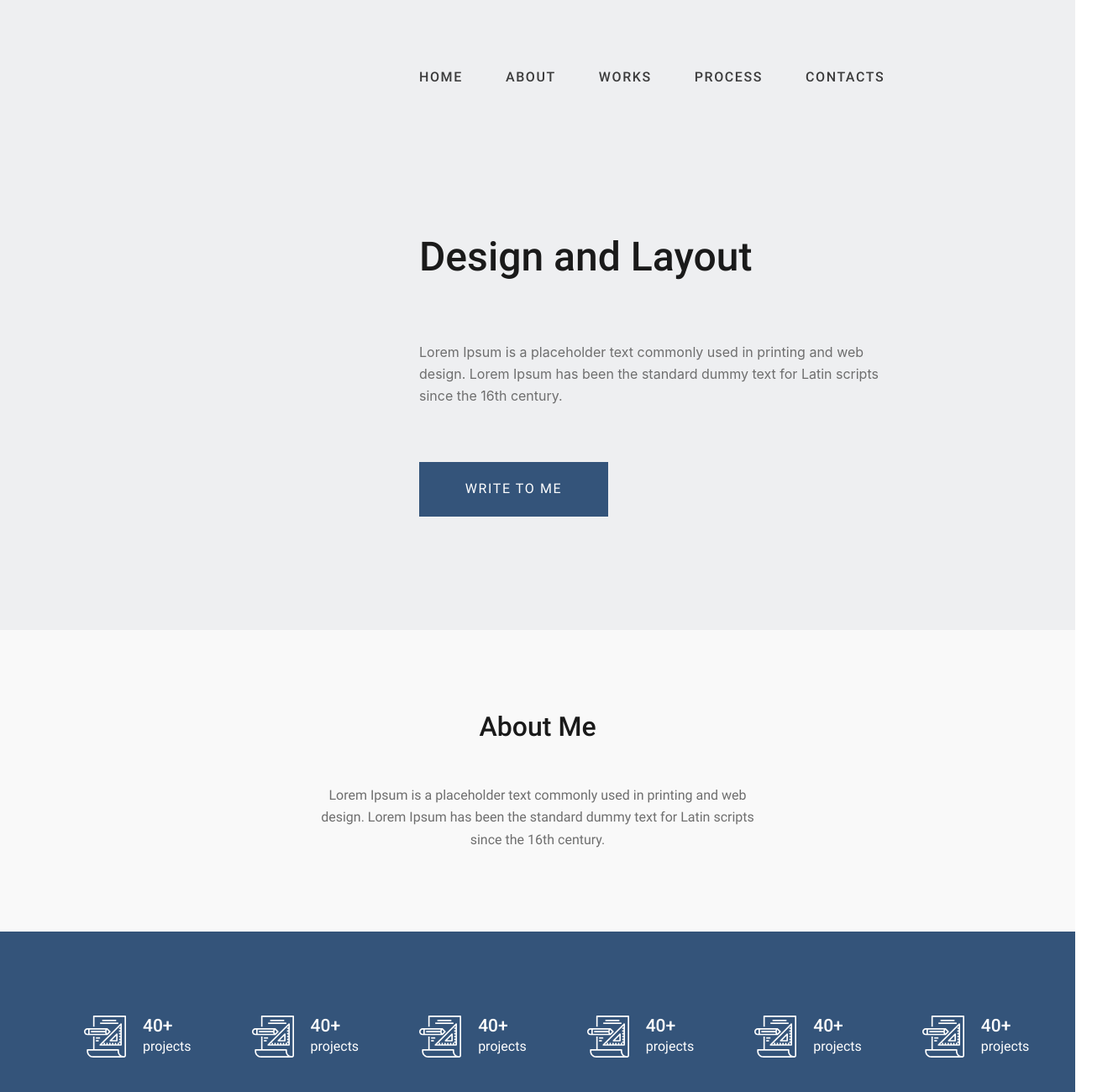
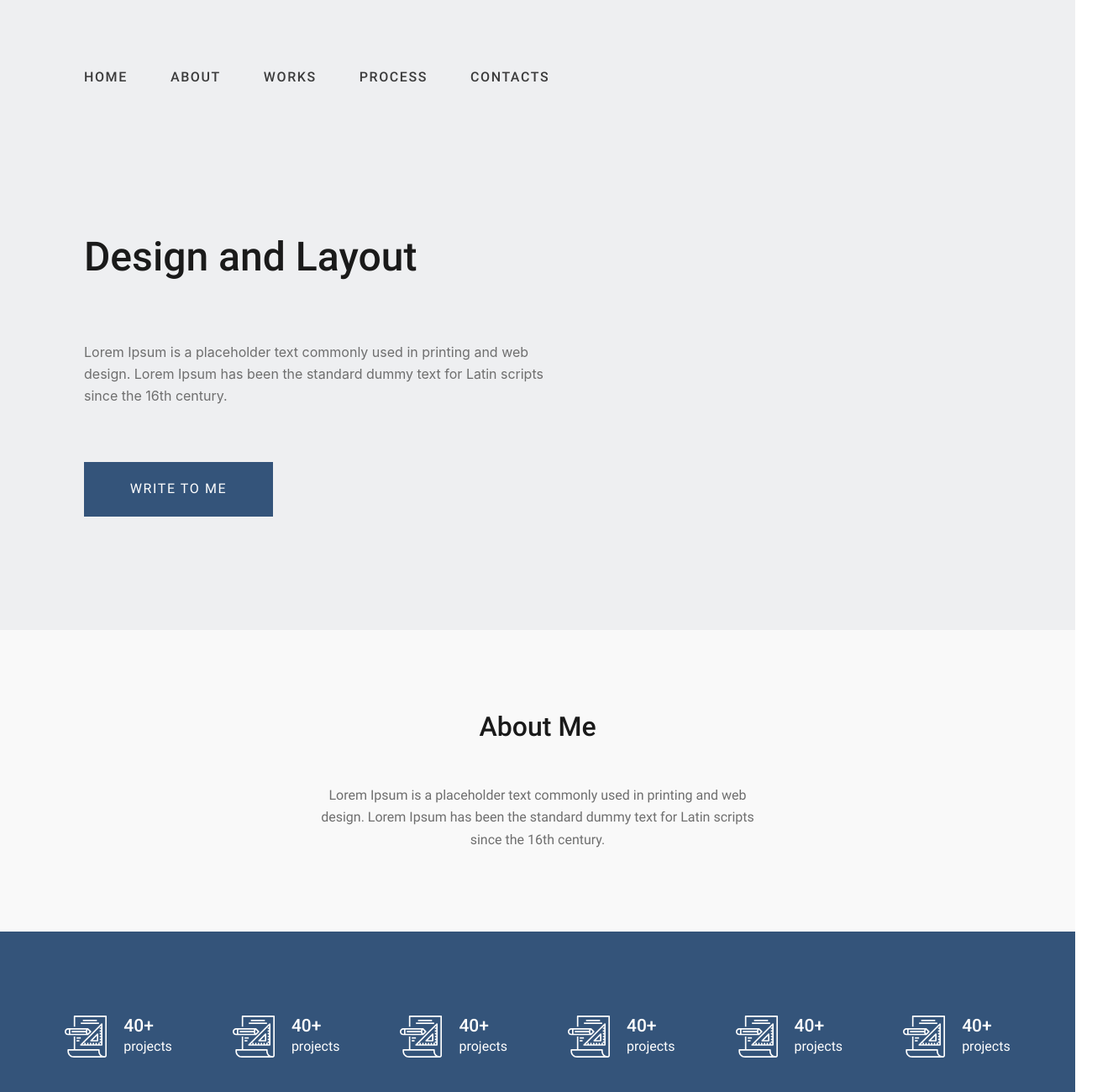
Before and after one commit to truirr/Oleg_Mat, a plain HTML site: page index.html in a window 1280 px wide. Shown: the top 1300 px of the page at 84% size, 1325 px wide, since content can reach past the window. Drawn offline with Linux system fonts and the light colour scheme.

Commit message:
Исправление v1

```diff
--- a/index.css
+++ b/index.css
@@ -81,13 +81,18 @@ body{
   width:100%;
   min-height:750px;
 }
-.hero-inner{
-  max-width:1920px;
-  margin:0 auto;
-  padding-top:79px;
-  padding-left:499px;
-  padding-right:40px;
+
+.container {
+  max-width: 1120px;
+  margin: 0 auto;
+  padding: 0 20px;
+
 }
+
+.hero .container {
+  padding-top: 79px;
+}
+
 .nav{
   display:flex;
   gap:51px;
--- a/index.html
+++ b/index.html
@@ -9,6 +9,7 @@
 <body>
 
 <section class="hero">
+<div class="container hero-inner">
   <div class="hero-inner">
     <nav class="nav" aria-label="Primary">
       <a href="#">HOME</a>
@@ -35,10 +36,11 @@
       Lorem Ipsum is a placeholder text commonly used in printing and web design. Lorem Ipsum has been the standard dummy text for Latin scripts since the 16th century.
     </p>
   </div>
+</div>
 </section>
 
 <section class="stats" aria-label="Stats">
-  <div class="stats-inner">
+  <div class="container">
     <ul class="stats-list">
       <li class="stat">
         <img class="stat-icon" src="./images/project.svg" alt="">
```
